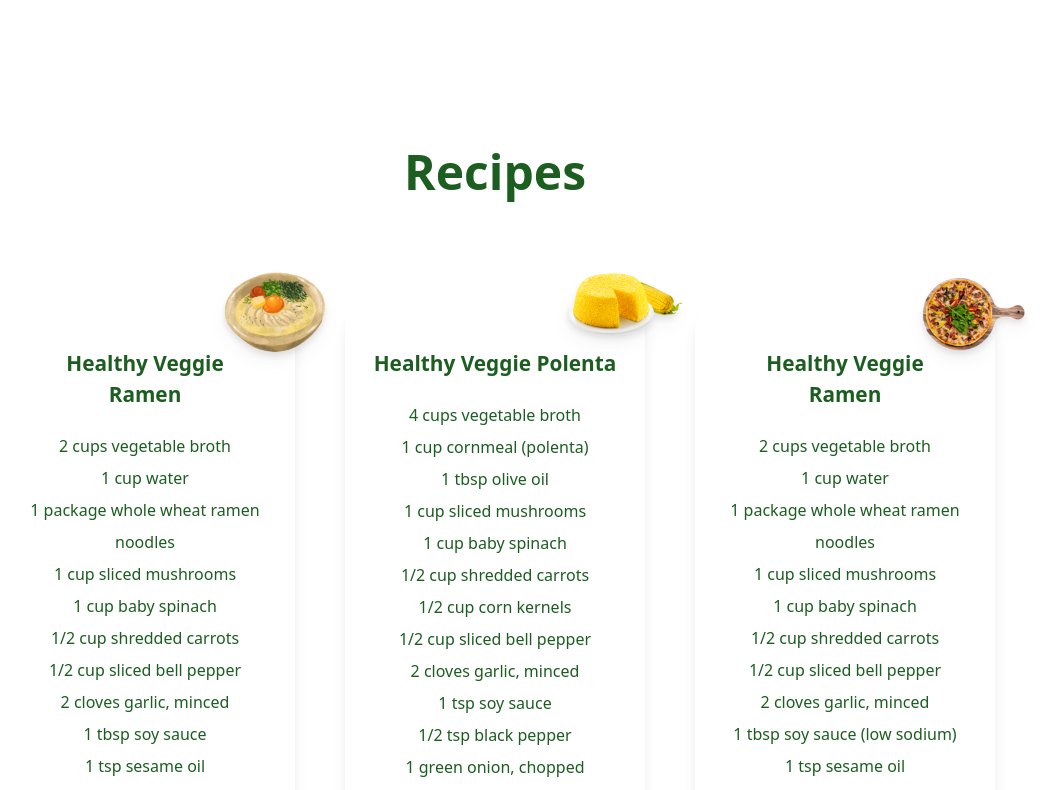
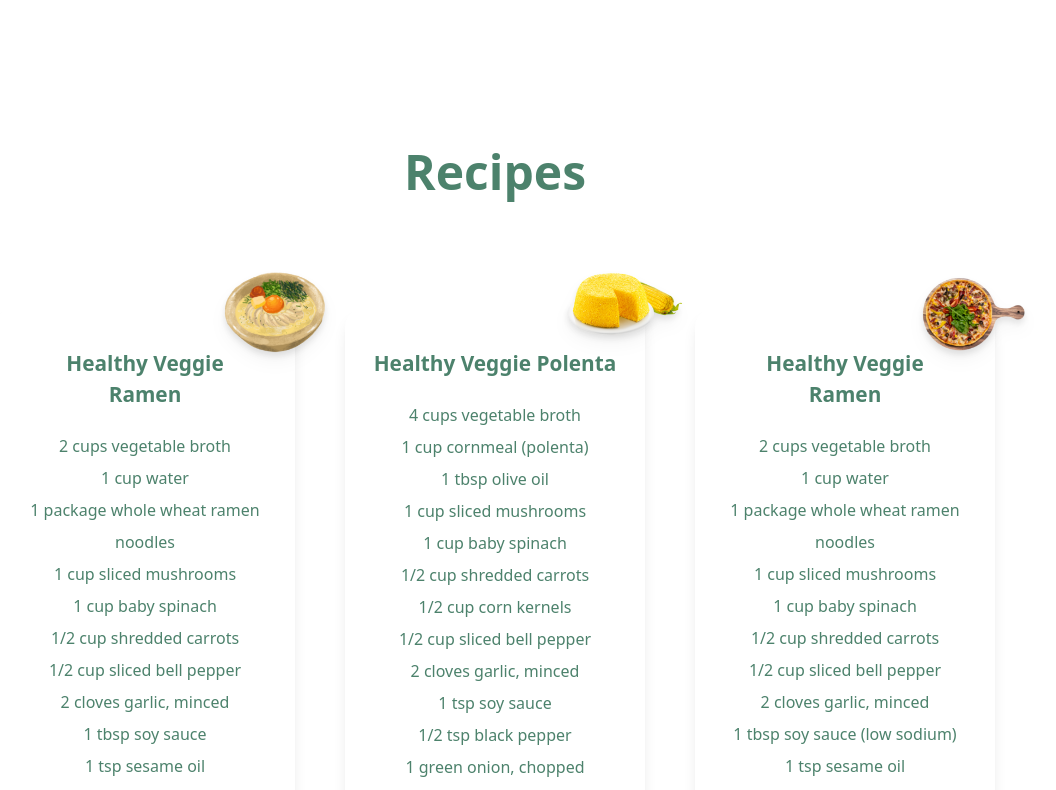
Before and after one commit to Anca200/FitFuel-Landing-Page, a React (Vite) app: page / in a window 1280 px wide. Shown: the part 3100-3890 px from the top of the page, without its empty margins (145-1201 px from the left). Built offline with nearby package versions, Linux system fonts and the light colour scheme.

Commit message:
Update Recipes.jsx

```diff
--- a/src/pages/Recipes.jsx
+++ b/src/pages/Recipes.jsx
@@ -16,7 +16,7 @@ const Recipes = () => {
    <>
    <div
    id="recipes"
-   className='w-full h-auto mt-[200px] items-center text-[#1B5E20]'>
+   className='w-full h-auto mt-[200px] items-center text-[#004d2eb3]'>
     <h2 className='text-center text-[3rem] font-bold'>Recipes</h2>
 
     <div className='flex justify-center gap-[50px] mt-[100px] max-lg:flex-col max-lg:m-auto'>
```
